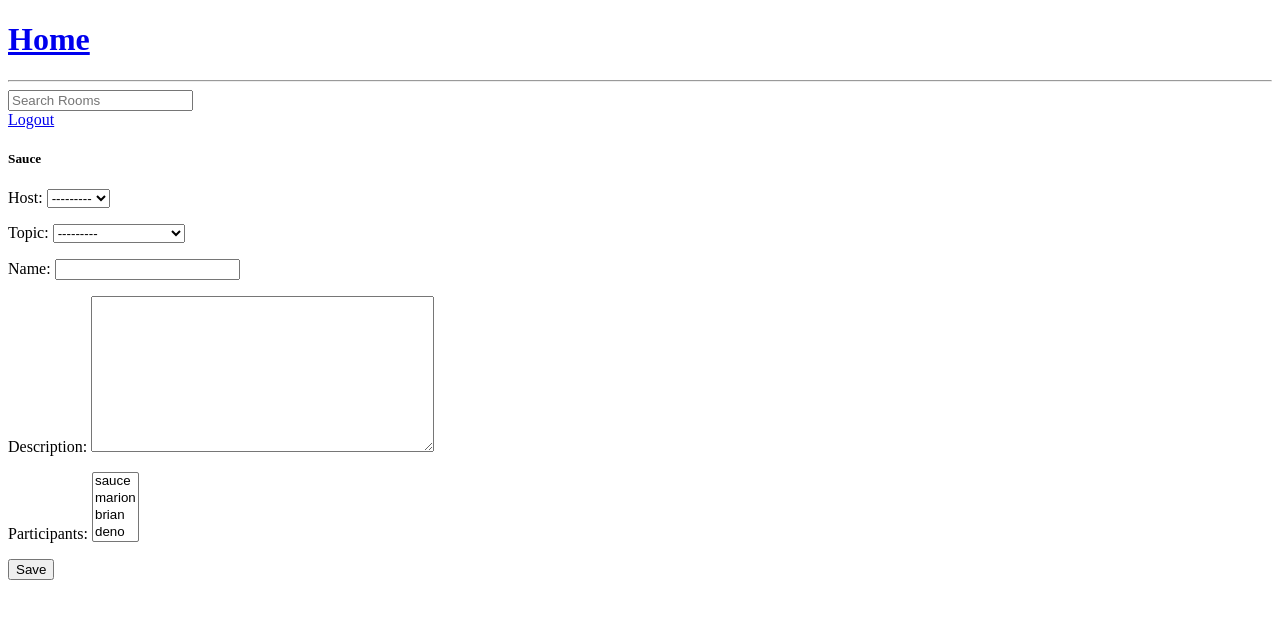
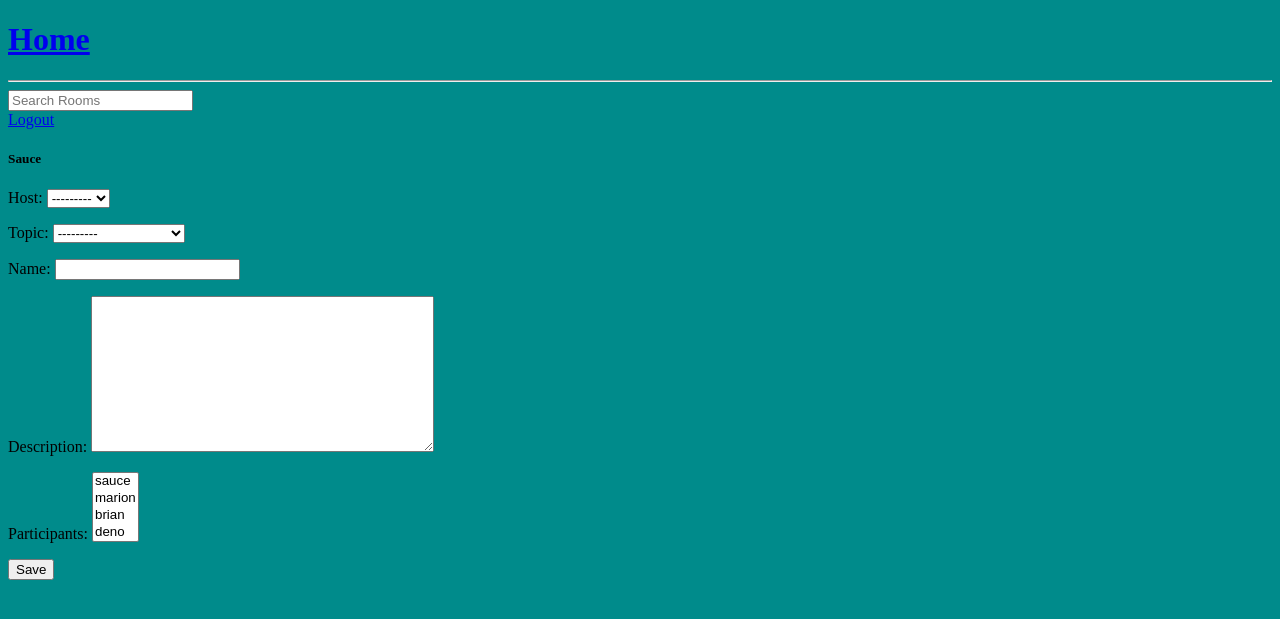
Before and after one commit to ngure1/Study-Bud, a Django app: page /createroom in a window 1280 px wide. Shown: the top 619 px of the page. Run offline with Django 5.2, Linux system fonts and the light colour scheme; a user stored in the database is signed in; data comes from the database, SQL or seed files in the repository.

Commit message:
Configured static

```diff
--- /dev/null
+++ b/studybud/static/styles/main.css
@@ -0,0 +1,3 @@
+body{
+  background-color: darkcyan;
+}
--- a/studybud/studybud/settings.py
+++ b/studybud/studybud/settings.py
@@ -119,6 +119,9 @@ USE_TZ = True
 # https://docs.djangoproject.com/en/5.0/howto/static-files/
 
 STATIC_URL = "static/"
+STATICFILES_DIRS=[
+        BASE_DIR / 'static'
+  ]
 
 # Default primary key field type
 # https://docs.djangoproject.com/en/5.0/ref/settings/#default-auto-field
--- a/studybud/templates/main.html
+++ b/studybud/templates/main.html
@@ -1,9 +1,11 @@
 <!DOCTYPE html>
+{% load static %}
 <html lang="en">
 <head>
   <meta charset="UTF-8">
   <meta name="viewport" content="width=device-width, initial-scale=1.0">
   <title>StudyBud</title>
+<link rel="stylesheet" href="{% static 'styles/main.css' %}">
 </head>
 <body>
   {% include 'navigation.html'%}
```
